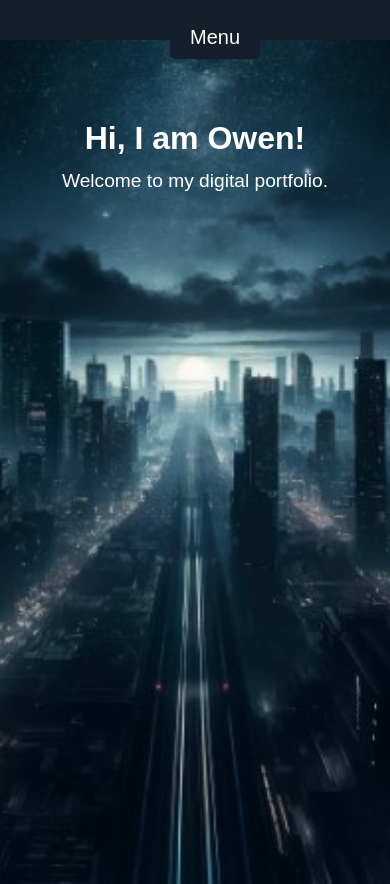
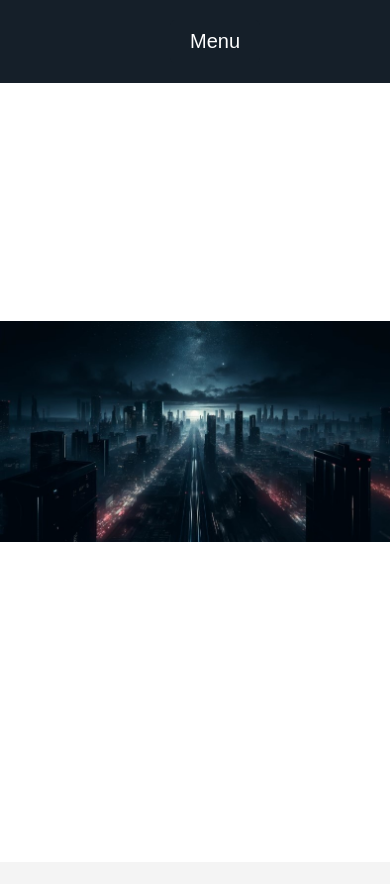
Before and after one commit to O-Morgan/portfolio-website, a plain HTML site: page index.html in a window 390 px wide. Shown: the top 884 px of the page. Drawn offline with Linux system fonts and the light colour scheme.

Commit message:
#45 fix home page image

```diff
--- a/style.css
+++ b/style.css
@@ -54,10 +54,6 @@ header {
 @media (max-width: 768px) {
     .nav-toggle {
         display: block;
-        position: absolute;
-        left: 50%;
-        transform: translateX(-50%);
-        top: 1rem;
     }
 
     #navLinks {
@@ -89,7 +85,7 @@ header {
     justify-content: center;
     color: white;
     text-align: center;
-    padding-top: 105px; /* Adds padding to push content down from the top */
+    padding-top: 10%; /* Adds padding to push content down from the top */
 }
 
 .hero-content {
@@ -125,10 +121,6 @@ button:hover {
 @media (max-width: 768px) {
     .nav-toggle {
         display: block;
-        position: absolute;
-        left: 50%;
-        transform: translateX(-50%);
-        top: 1rem;
     }
 
     #navLinks {
@@ -149,7 +141,8 @@ button:hover {
 
     .hero-section {
         height: calc(100vh - 60px); /* Adjust height based on the header size */
-        padding-top: 100px; /* Increased padding for very small screens */
+        padding-top: 20%; /* Increased padding for very small screens */
+        background-size: contain; /* Ensure the image is not stretched */
     }
 
     .hero-content h1 {
@@ -317,3 +310,16 @@ footer {
     width: 100%;
     text-align: center;
     padding: 20px 0;
+    background-color: #333;
+    color: white;
+    font-size: 0.8em;
+}
+
+textarea {
+    height: 150px; /* Larger text area for messages */
+}
+
+/* Ensure smooth scrolling to anchor links */
+html {
+    scroll-behavior: smooth;
+}
```
